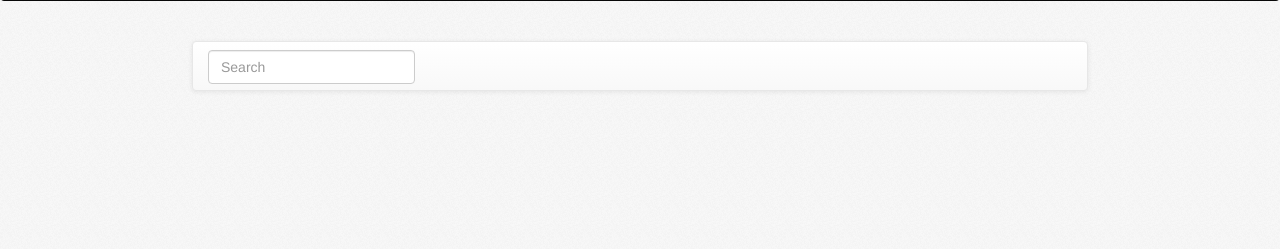
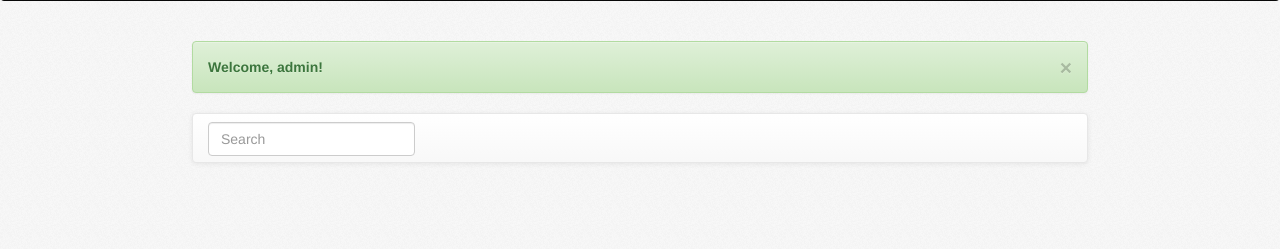
Before and after one commit to rosedu-hacks/books, a Django app: page / in a window 1280 px wide. Shown: the part 51-300 px from the top of the page. Run offline with Django 3.2, Linux system fonts and the light colour scheme; a user stored in the database is signed in; parts of the project's set-up code (start-up, migrations or seed data) failed here and were passed over; some libraries are stand-ins or nearby versions.

Commit message:
Login message.

```diff
--- a/books/books/static/css/style.css
+++ b/books/books/static/css/style.css
@@ -40,6 +40,11 @@ body {
 	border-bottom: 1px solid #b3cee1;
 	border-right: 1px solid #b3cee1;
 	padding: 3px 4px 3px 4px;
+}
+
+.welcome {
+  display:none;
+
 }
 
 .book_taglist {
--- a/books/books/static/js/book_list.js
+++ b/books/books/static/js/book_list.js
@@ -32,8 +32,20 @@ function load_tag_bar() {
 	});
 
 }
+function welcome_message(){
+    if (document.cookie.indexOf("visitedabcd") >= 0) {
+    }
+    else {
+        expiry = new Date();
+        expiry.setTime(expiry.getTime()+(10*60*1000)); // Ten minutes
+                 // Date()'s toGMTSting() method will format the date correctly for a cookie
+        document.cookie = "visitedabcd=yes";
+        $(".welcome").css({"display": "block"})
+    }
+}
 function initial_load() {
 	load_tag_bar();
+    welcome_message();
 
 	$('.search_bar').on('keyup', function() {
   	var search_term = $('.search_bar').val();
--- a/books/books/templates/overview.html
+++ b/books/books/templates/overview.html
@@ -7,6 +7,16 @@
 {% block content %}
 
 <script type="text/javascript" src="static/js/book_list.js"></script>
+{% if user.is_authenticated %}
+
+    <div class="alert alert-success welcome">
+       <a class="close" href="#" data-dismiss="alert">×</a>
+       <strong>Welcome, {{user.username}}!</strong>
+          {{ message }}
+    </div>
+      {% else %}
+          <p>Welcome, new user. Please log in.</p>
+          {% endif %}
 
 <nav class="navbar navbar-default" role="navigation">
 	<form class="navbar-form"  role="search">
@@ -16,7 +26,7 @@
   </form>
   <div class="tag_bar control">
   </div>
-</nav>
+  </nav>
 <div class="book_list">
 </div>
 {% endblock %}
--- a/books/books/templates/register.html
+++ b/books/books/templates/register.html
@@ -13,6 +13,11 @@
 
         <button type="submit" class="btn">Join!</button>
     </form>
+    {% if user.is_authenticated %}
+        <p>Welcome, {{ user.username }}. Thanks for logging in.</p>
+    {% else %}
+       <p>Welcome, new user. Please log in.</p>
+    {% endif %}
     {% if form.errors %}
     {{form.errors}}
     {% endif %}
--- a/books/books/views.py
+++ b/books/books/views.py
@@ -18,6 +18,7 @@ class Overview(TemplateView):
 class Register(FormView):
     template_name = 'register.html'
     form_class = RegisterForm
+
 
     def post(self, request, *args, **kwargs):
         form = RegisterForm(request.POST)
```
